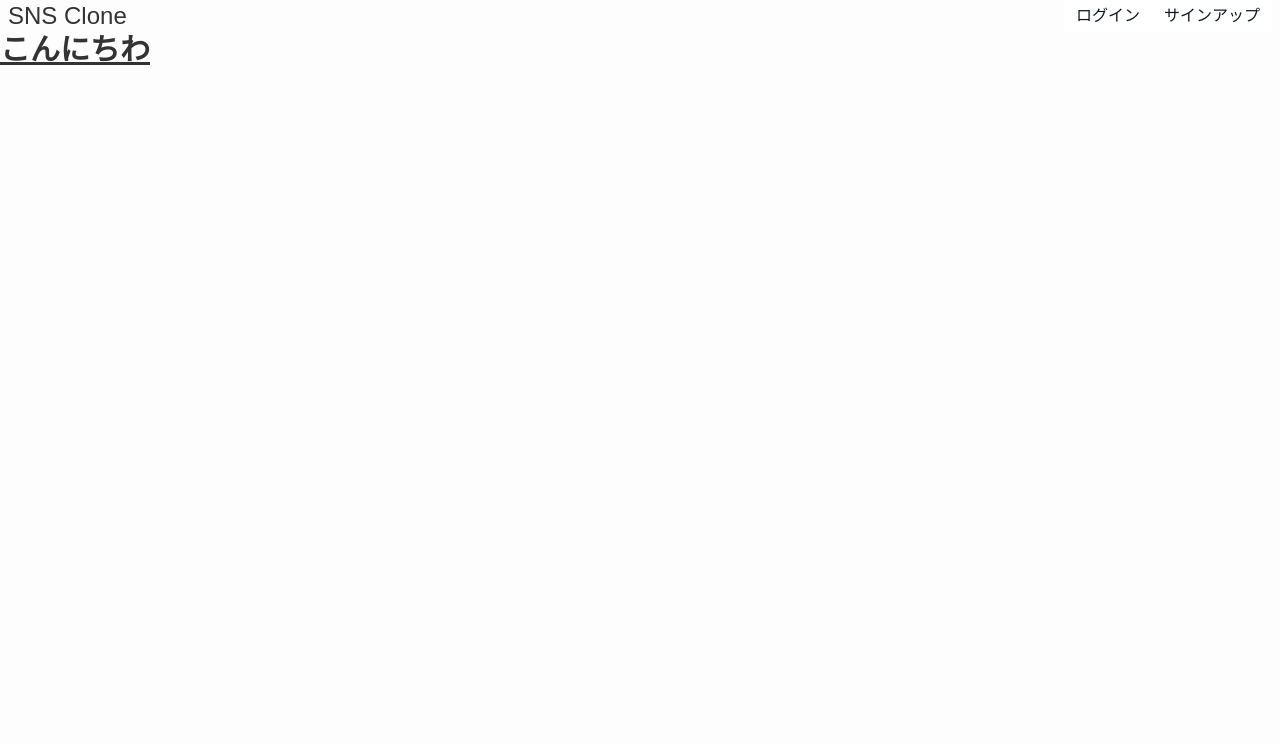
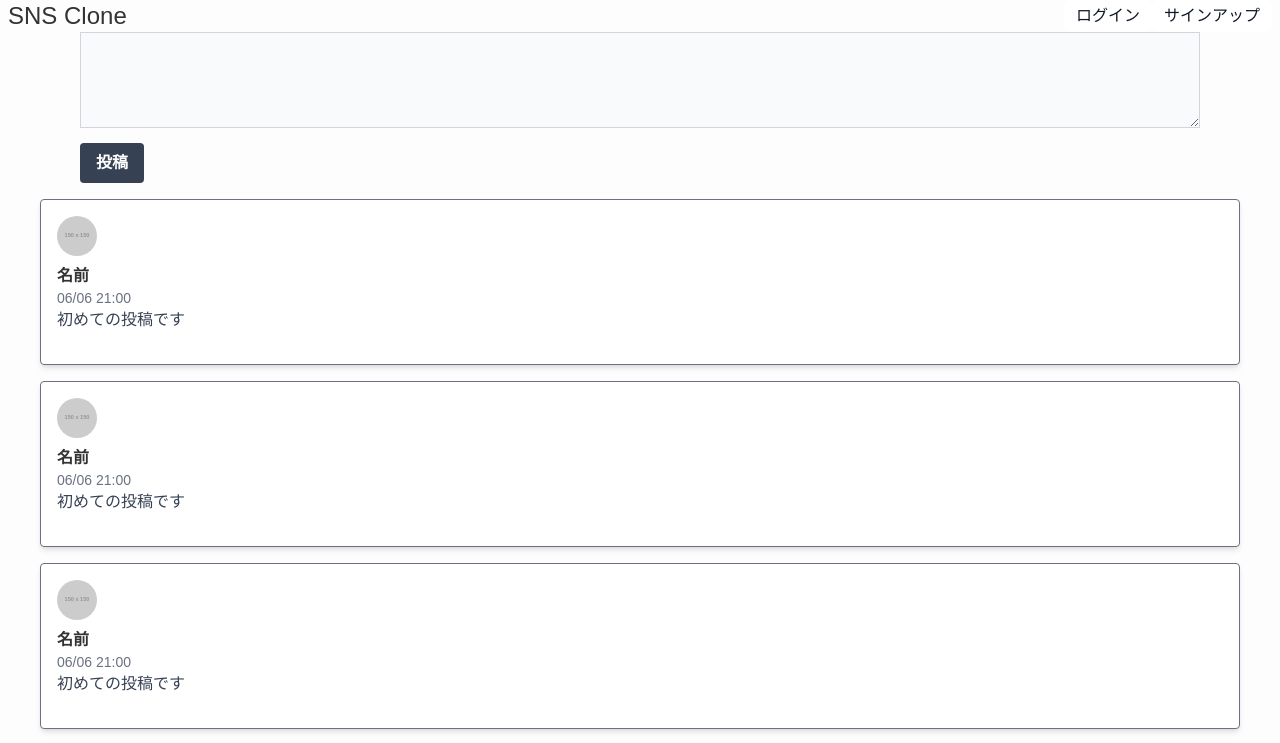
Before and after one commit to masashi49/fishingNext, a Next.js app in the folder my-app/client/: page / in a window 1280 px wide. Shown: the top 743 px of the page. Built offline with nearby package versions, Linux system fonts and the light colour scheme.

Commit message:
post作成中

```diff
--- /dev/null
+++ b/my-app/client/src/app/components/Post.tsx
@@ -0,0 +1,22 @@
+import React from 'react';
+
+export const Post = () => {
+  return (
+    <div className="bg-white shadow-md rounded p-4 mt-4 border border-gray-500">
+      <div className="mb-4">
+        <div className="flex items-center mb-2">
+          <img
+            className="w-10 h-10 rounded-full mr-2"
+            src="https://via.placeholder.com/150"
+            alt=""
+          />
+        </div>
+        <div>
+          <h2 className="font-semibold text-md">名前</h2>
+          <p className="text-gray-500 text-sm">06/06 21:00</p>
+        </div>
+        <p className="text-gray-700">初めての投稿です</p>
+      </div>
+    </div>
+  );
+};
--- /dev/null
+++ b/my-app/client/src/app/components/TimeLine.tsx
@@ -0,0 +1,25 @@
+import React from 'react';
+import { Post } from './Post';
+
+export default function TimeLine() {
+  return (
+    <main>
+      <div className="px-10">
+        <form className="px-10">
+          <textarea
+            className="w-full h-24 border bg-gray-50 border-gray-300 resize-one focus:outline-none focus:ring-2 focus:ring-blue-400"
+            name=""
+            id=""
+          ></textarea>
+          <button
+            type="submit"
+            className="mt-2 bg-gray-700 duration-200 text-white font-semibold py-2 px-4 rounded"
+          >
+            投稿
+          </button>
+        </form>
+        <Post /> <Post /> <Post /> <Post /> <Post /> <Post />
+      </div>
+    </main>
+  );
+}
--- a/my-app/client/src/app/page.tsx
+++ b/my-app/client/src/app/page.tsx
@@ -1,5 +1,6 @@
 import Head from 'next/head';
 import Image from 'next/image';
+import TimeLine from './components/TimeLine';
 
 export default function Home() {
   return (
@@ -9,8 +10,7 @@
         <meta name="descrption" content="Generated by create next app" />
         <meta name="viewport" content="width=device-width, initial-scale=1" />
       </Head>
-
-      <h1 className="text-3xl font-bold underline">こんにちわ</h1>
+      <TimeLine />
     </>
   );
 }
```
